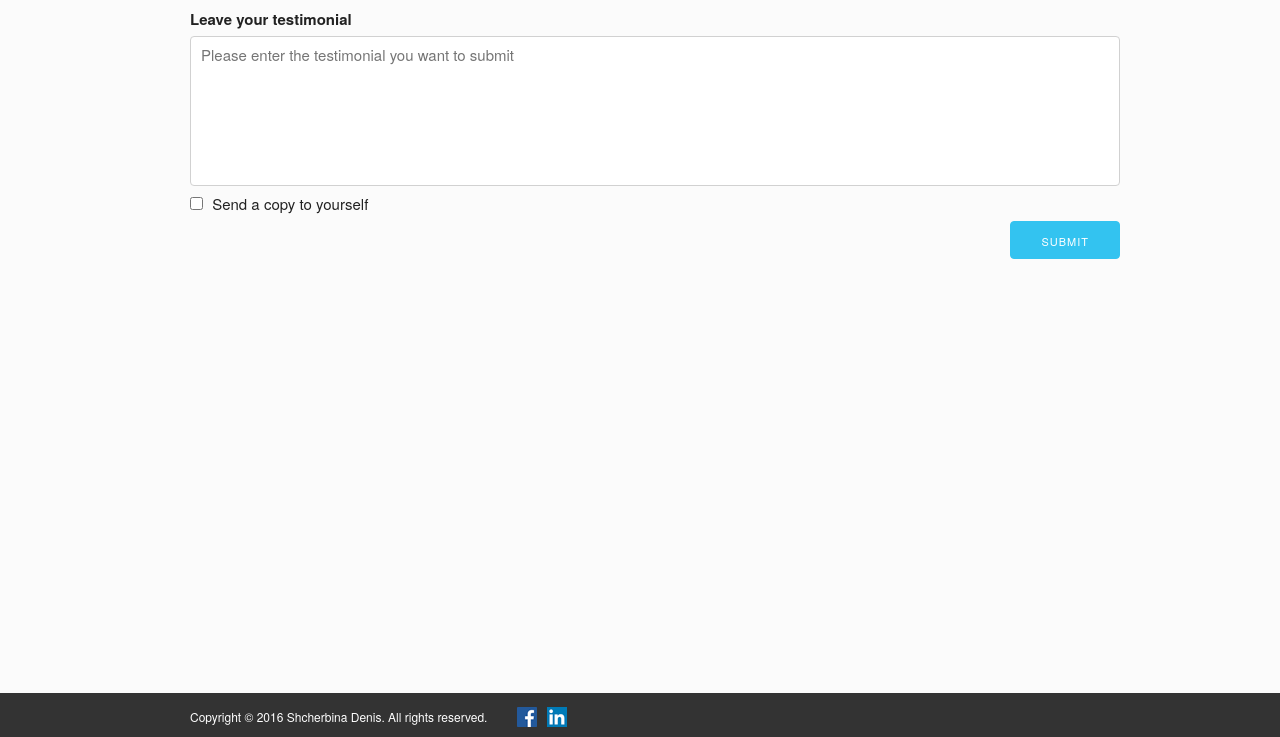
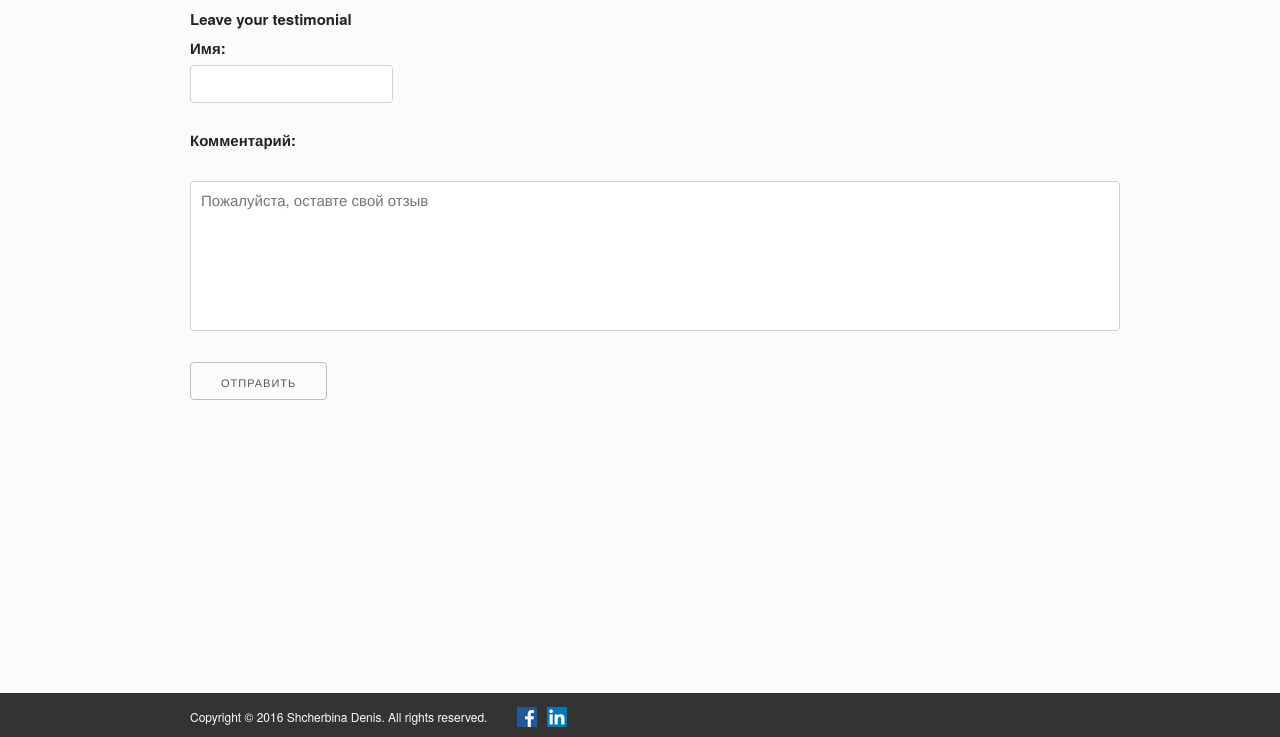
Before and after one commit to lollyroll/ds, a plain HTML site: page testimonials.html in a window 1280 px wide. Shown: the part 63-800 px from the top of the page. Drawn offline with Linux system fonts and the light colour scheme.

Commit message:
testimonials.php

```diff
--- a/testimonials.html
+++ b/testimonials.html
@@ -60,14 +60,21 @@
 </div>
 <div class="clear"></div>
 <div class="container padd">
-<form>
-<label for="exampleMessage">Leave your testimonial</label>
-    <textarea class="u-full-width" placeholder="Please enter the testimonial you want to submit" id="exampleMessage" style="resize:none; width:100%; height:150px;"></textarea>
-    <label class="example-send-yourself-copy">
-      <input type="checkbox">
-      <span class="label-body">Send a copy to yourself</span>
-    </label>
-    <input class="button-primary button-custom" type="submit" value="SUBMIT" >
+<form name="comment" action="testimonials.php" enctype="multipart/form-data" method="post">
+   <label for="exampleMessage">Leave your testimonial</label>
+  <p>
+    <label>Имя:</label>
+    <input type="text" name="name" />
+  </p>
+  <p>
+    <label>Комментарий:</label>
+    <br />
+    <textarea class="u-full-width" placeholder="Пожалуйста, оставте свой отзыв" id="exampleMessage" name="text_comment" style="resize:none; width:100%; height:150px;"></textarea>
+  </p>
+  <p>
+    <input type="hidden" name="page_id" value="150" />
+    <input type="submit" value="Отправить" />
+  </p>
 </form>
 </div>
 <div class="footer-absolute">
```
Also changed, not shown: contact.html (+1 -1 lines), testimonials-ru.html (+15 -9 lines).
